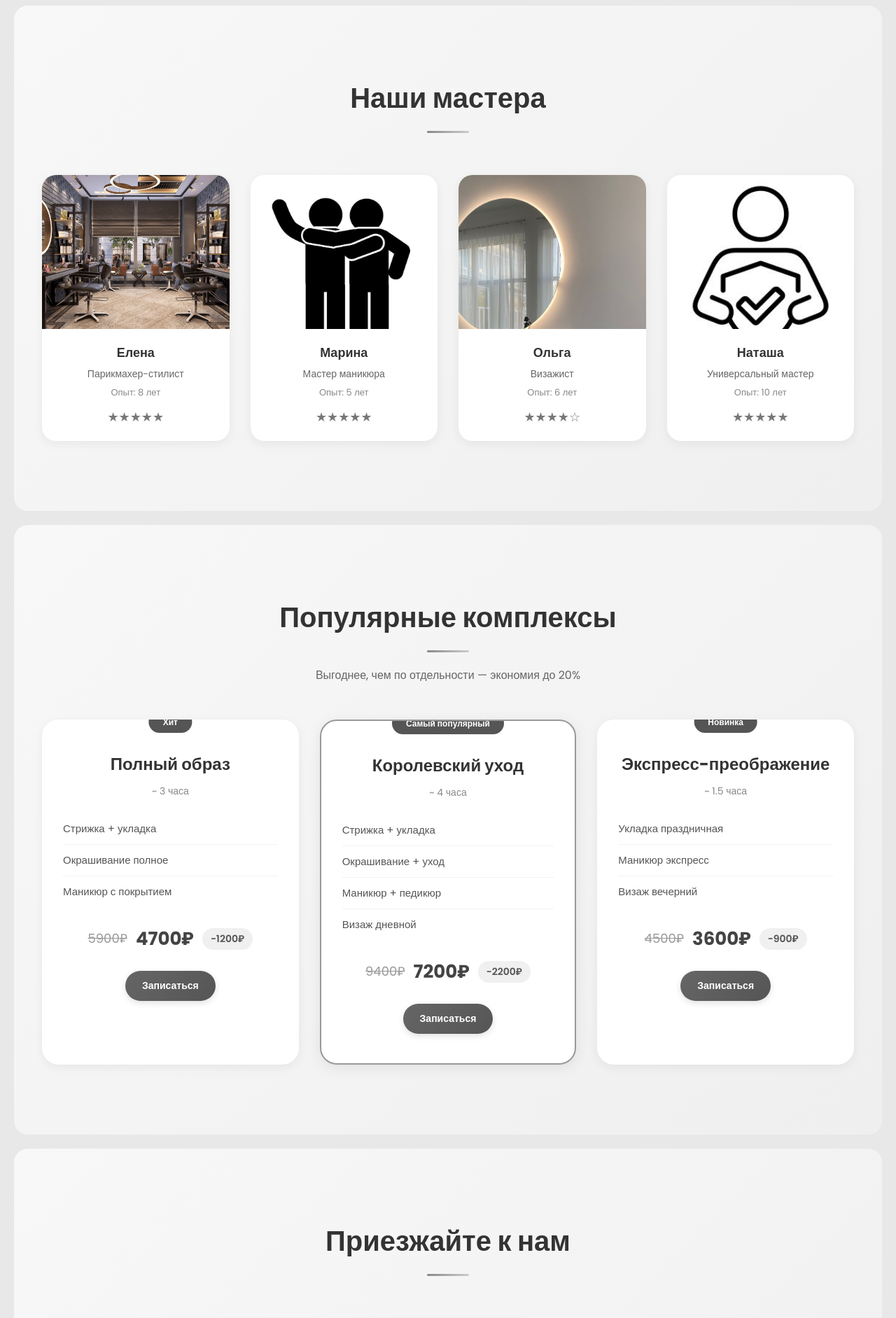
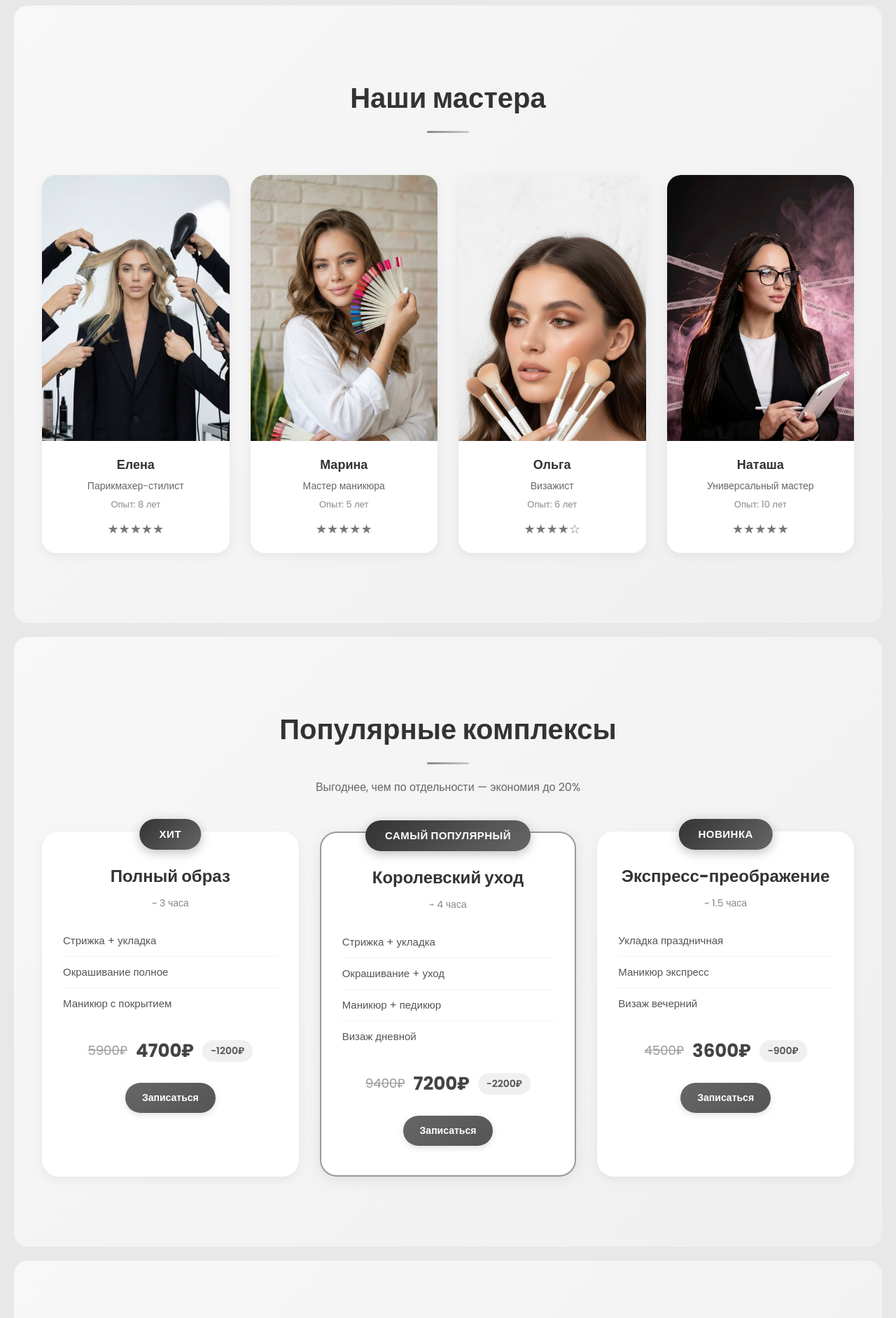
Before and after one commit to yanapetrova8425-coder/Project_cyrsovaya_3_IP, a PHP site: page / in a window 1280 px wide. Shown: the part 3649-5532 px from the top of the page at 70% size. Run offline with PHP 8.4, Linux system fonts and the light colour scheme.

Commit message:
сохранение

```diff
--- a/index.html
+++ b/index.html
@@ -169,19 +169,19 @@
       <h2>Наши мастера</h2>
       <div class="team-grid">
         <div class="member">
-          <div class="photo"><img src="img/salona.jpg" alt="Елена" loading="lazy"></div>
+          <div class="photo"><img src="img/elena.jpg" alt="Елена" loading="lazy"></div>
           <div class="info"><h3>Елена</h3><p class="role">Парикмахер-стилист</p><p class="exp">Опыт: 8 лет</p><div class="stars">★★★★★</div></div>
         </div>
         <div class="member">
-          <div class="photo"><img src="img/atmosvera.jpg" alt="Марина" loading="lazy"></div>
+          <div class="photo"><img src="img/marina.jpg" alt="Марина" loading="lazy"></div>
           <div class="info"><h3>Марина</h3><p class="role">Мастер маникюра</p><p class="exp">Опыт: 5 лет</p><div class="stars">★★★★★</div></div>
         </div>
         <div class="member">
-          <div class="photo"><img src="img/vizash.jpg" alt="Ольга" loading="lazy"></div>
+          <div class="photo"><img src="img/olga.jpg" alt="Ольга" loading="lazy"></div>
           <div class="info"><h3>Ольга</h3><p class="role">Визажист</p><p class="exp">Опыт: 6 лет</p><div class="stars">★★★★☆</div></div>
         </div>
         <div class="member">
-          <div class="photo"><img src="img/rfoffisional.jpg" alt="Наташа" loading="lazy"></div>
+          <div class="photo"><img src="img/natasha.jpg" alt="Наташа" loading="lazy"></div>
           <div class="info"><h3>Наташа</h3><p class="role">Универсальный мастер</p><p class="exp">Опыт: 10 лет</p><div class="stars">★★★★★</div></div>
         </div>
       </div>
--- a/style.css
+++ b/style.css
@@ -591,7 +591,7 @@ h2::after {
 
 .team-grid {
   display: grid;
-  grid-template-columns: repeat(auto-fit, minmax(220px, 1fr));
+  grid-template-columns: repeat(4, 1fr);
   gap: 30px;
 }
 
@@ -611,7 +611,7 @@ h2::after {
 
 .photo {
   width: 100%;
-  height: 220px;
+  height: 380px;
   overflow: hidden;
 }
 
@@ -680,7 +680,6 @@ h2::after {
   transition: transform 0.3s, box-shadow 0.3s;
   position: relative;
   border: none;
-  overflow: hidden;
 }
 
 .pack::before {
@@ -711,16 +710,20 @@ h2::after {
 
 .pack-tag {
   position: absolute;
-  top: -12px;
+  top: -18px;
   left: 50%;
   transform: translateX(-50%);
-  background: #555;
-  color: #fff;
-  padding: 6px 20px;
-  border-radius: 20px;
-  font-size: 12px;
-  font-weight: 600;
+  background: linear-gradient(135deg, #333, #666);
+  color: #fff;
+  padding: 10px 28px;
+  border-radius: 24px;
+  font-size: 15px;
+  font-weight: 700;
   white-space: nowrap;
+  box-shadow: 0 4px 15px rgba(0, 0, 0, 0.25);
+  letter-spacing: 0.5px;
+  text-transform: uppercase;
+  z-index: 2;
 }
 
 .pack-head {
```
Also changed, not shown: .qwen/settings.json, img/elena.jpg (renamed from img/Елена.jpg), img/marina.jpg (renamed from img/Марина.jpg), img/natasha.jpg (renamed from img/Наташа.jpg), img/olga.jpg (renamed from img/Ольга.jpg).
